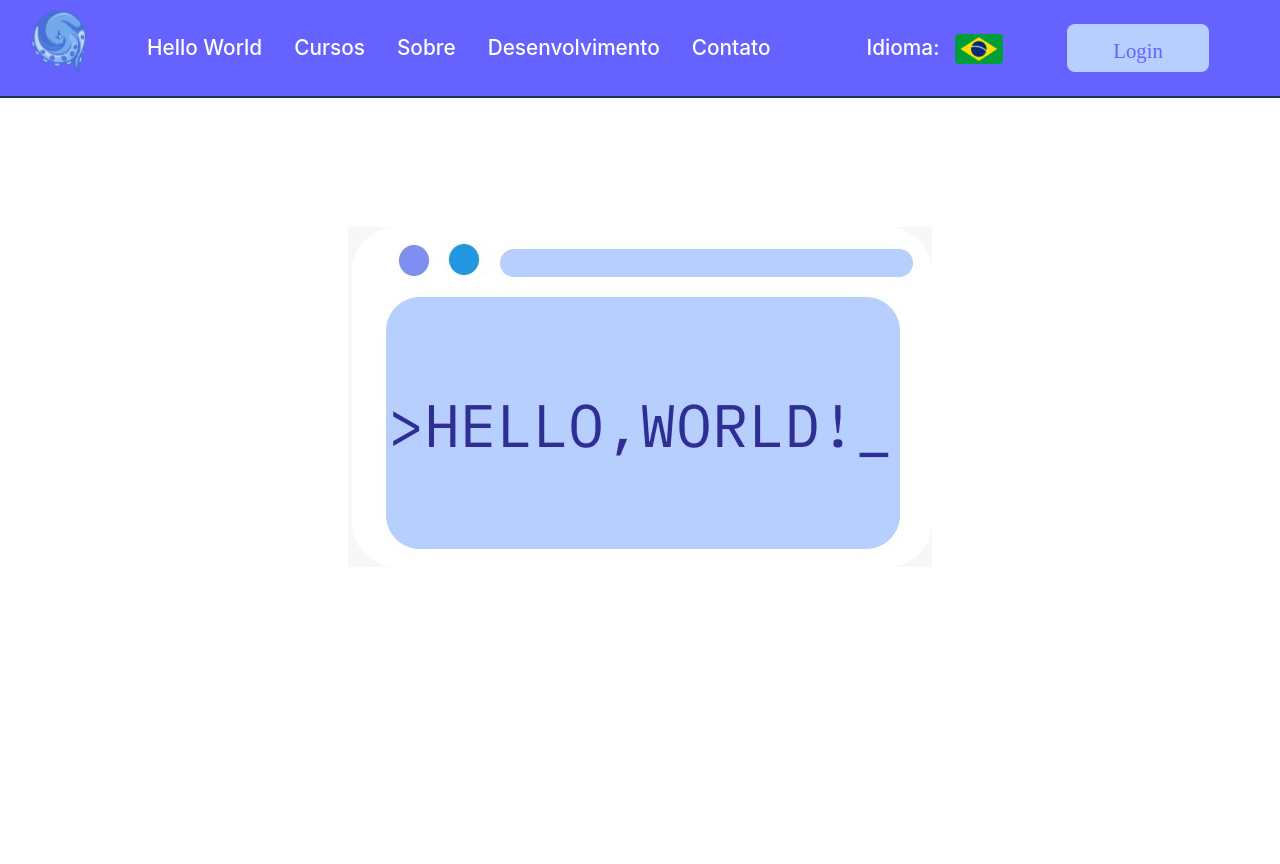
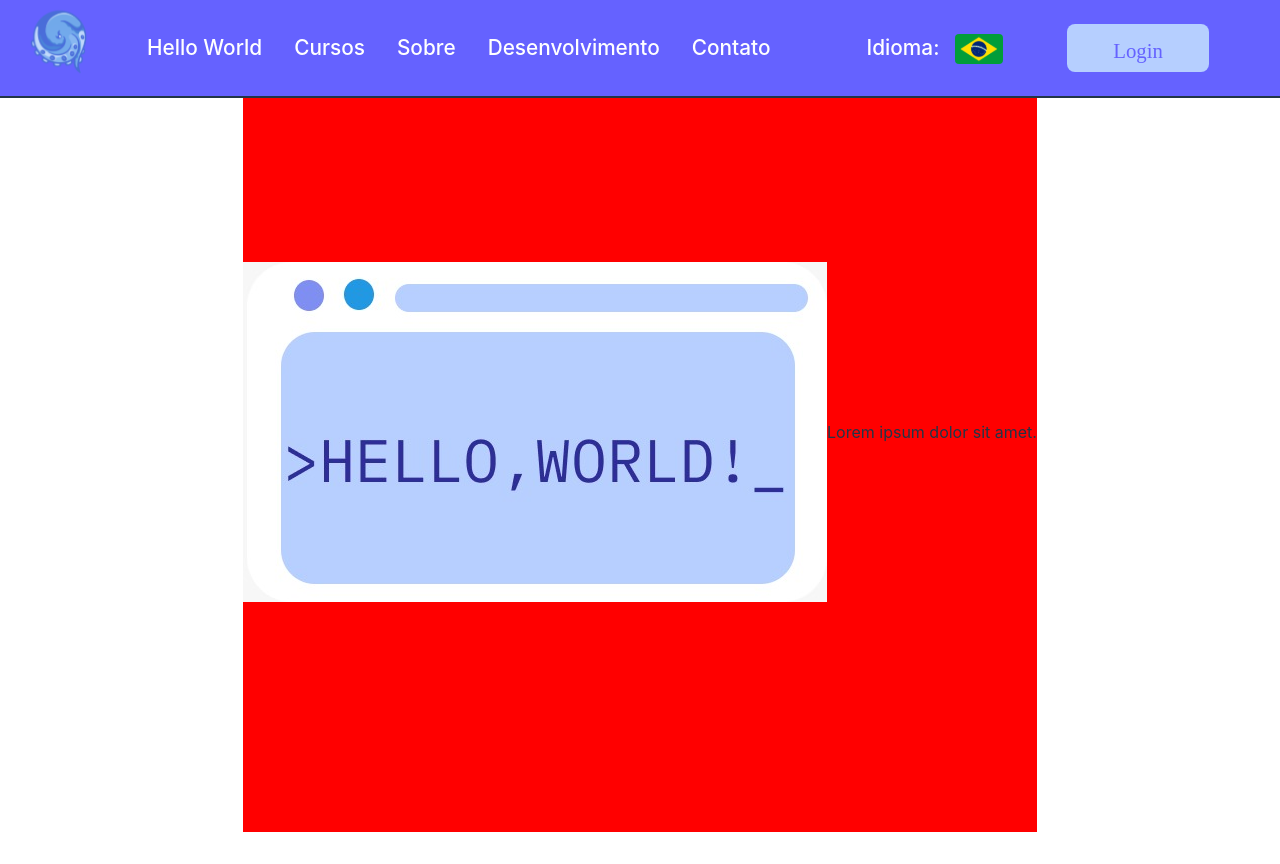
Before and after one commit to RenanFernandoRuiz/HelloWorld, a React (Vite) app in the folder client/: page / in a window 1280 px wide. Before the commit the page ends 800 px from the top, so only its background shows below. Built offline with nearby package versions, Linux system fonts and the light colour scheme.

Commit message:
Iniciado container

```diff
--- a/client/src/components/container/container.jsx
+++ b/client/src/components/container/container.jsx
@@ -2,11 +2,12 @@ import styles from "./container.module.css";
 import quadro from "../../assets/quadro.jpg";
 
 const Container = () => {
-    return (
-        <div classname={styles.quadro}>
-            <img src={quadro} alt="" />
-        </div>
-    )
-}
+  return (
+    <div className={styles.all}>
+      <img src={quadro} alt="tela" />
+      <p>Lorem ipsum dolor sit amet.</p>
+    </div>
+  );
+};
 
 export default Container;
--- a/client/src/components/container/container.module.css
+++ b/client/src/components/container/container.module.css
@@ -1,16 +1,8 @@
-.sobre {
-    margin: 12%;
-    margin-top: 100px;
-    margin-bottom: 30px;
-    display: flex;
-    flex-direction: column;
-
+.all {
+  display: flex;
+  flex-direction: row;
+  align-items: center;
+  background: red;
+  height: 100vh;
+  width: 100%;
 }
-
-.sobre img {
-    width: 800px;
-    height: 455px;
-    display: flex;
-    align-self: center;
-    border: 3px solid #488fb1
-}
```
Also changed, not shown: client/src/App.jsx (+7 -9 lines).
